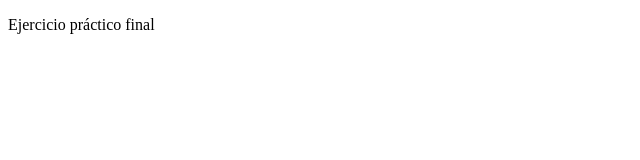
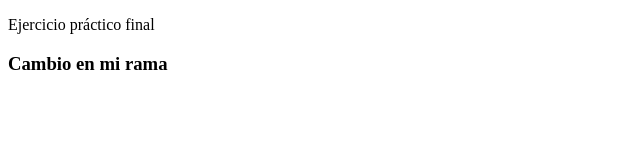
Before and after one commit to Kelly517/mi_primer_repositorio, a plain HTML site: page src/archivo.html in a window 1280 px wide. Shown: the whole page, without its empty margins (0-640 px from the left). Drawn offline with Linux system fonts and the light colour scheme.

Commit message:
cambio_rama

```diff
--- a/src/archivo.html
+++ b/src/archivo.html
@@ -7,5 +7,6 @@
 </head>
 <body>
     <p>Ejercicio práctico final</p>
+    <h3>Cambio en mi rama</h3>
 </body>
 </html>
```
